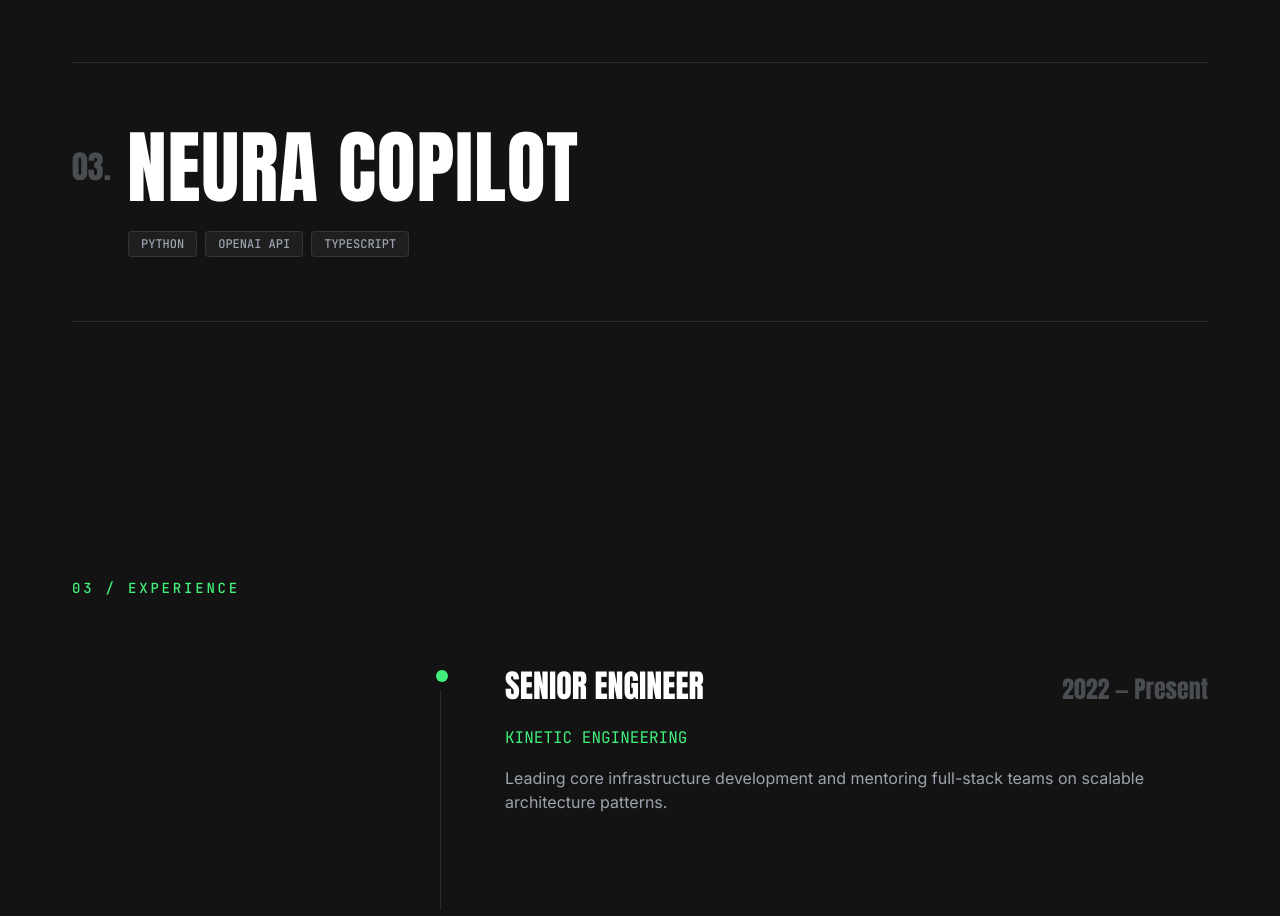
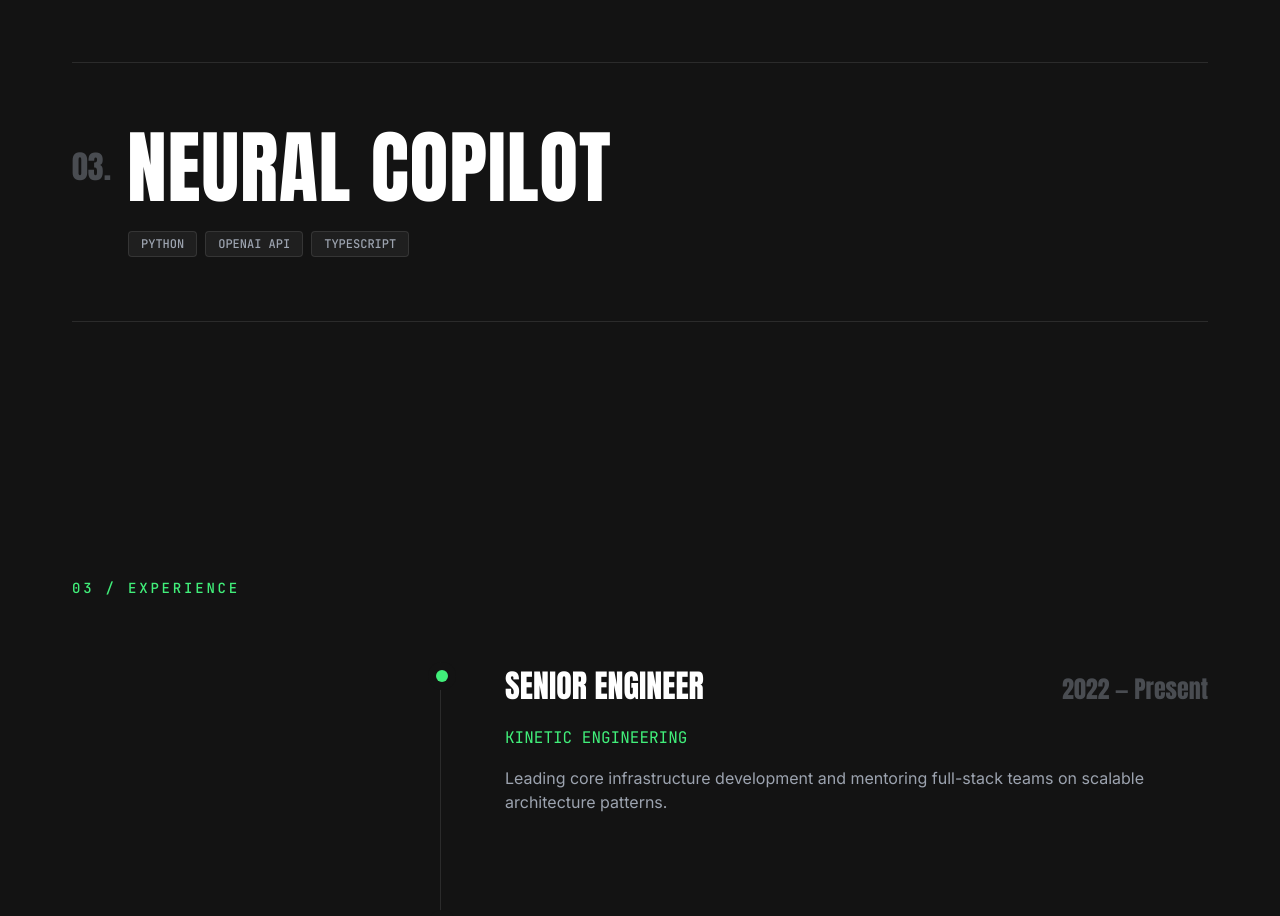
Before and after one commit to loarden/portfolio, a Next.js app: page / in a window 1280 px wide. Shown: the part 2486-3402 px from the top of the page. Built offline with nearby package versions, Linux system fonts and the light colour scheme.

Commit message:
Update project title from "Neura Copilot" to "Neural Copilot" in the projects list.

```diff
--- a/app/page.tsx
+++ b/app/page.tsx
@@ -20,7 +20,7 @@ const projects = [
   },
   {
     index: "03.",
-    title: "Neura Copilot",
+    title: "Neural Copilot",
     href: "/projects/neural-copilot",
     tags: ["Python", "OpenAI API", "TypeScript"],
     delay: "200ms",
```
